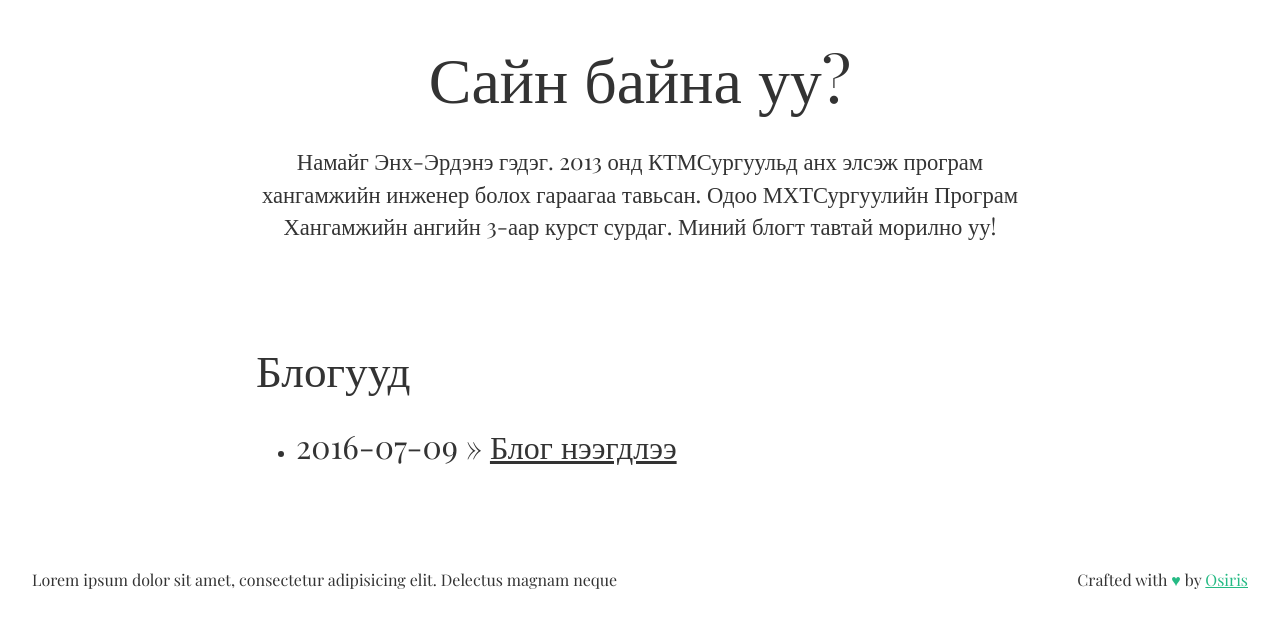
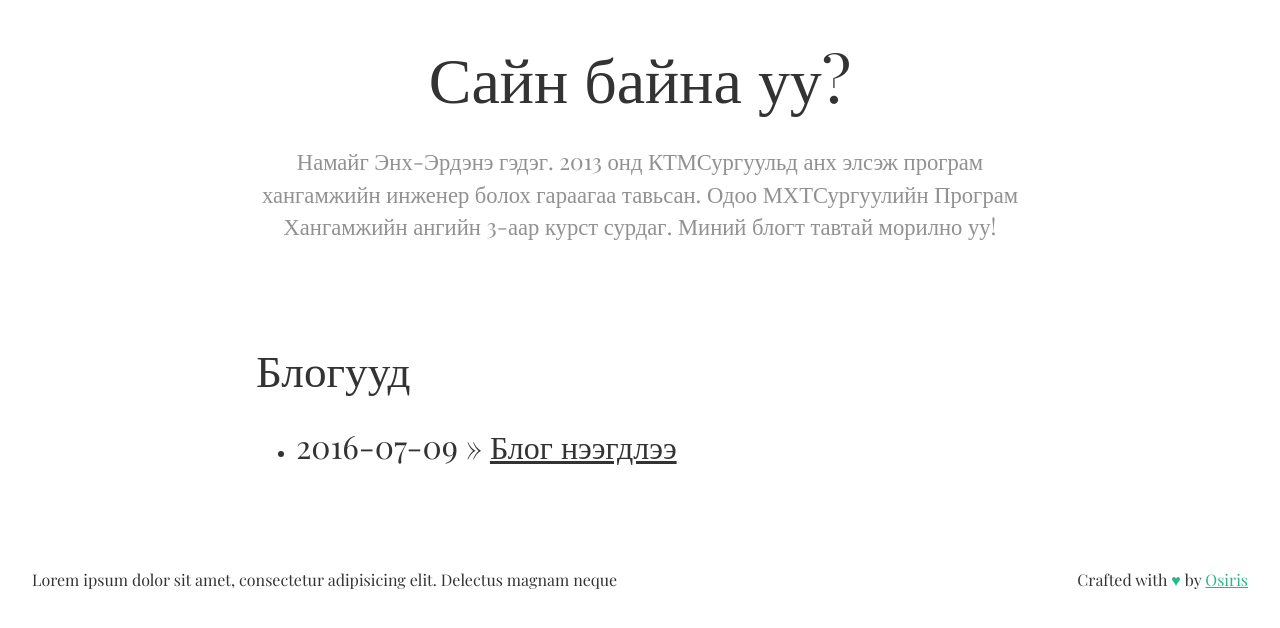
Before and after one commit to Ds3c-ctf-team/enkhee-Osiris.github.io-old, a Jekyll site: the page built from index.html, in a window 1280 px wide. Shown: the top 628 px of the page. Built offline with Jekyll 4.4.1, drawn with Linux system fonts in a browser that asks for light colours; some web fonts are replaced.

Commit message:
Update layout

```diff
--- a/_layouts/default.html
+++ b/_layouts/default.html
@@ -17,7 +17,7 @@
     			Сайн байна уу?
     		</h1>
     		<div class="measure">
-			<h4>
+			<h4 class="fnt--mid-gray">
 				Намайг Энх-Эрдэнэ гэдэг. 2013 онд КТМСургуульд анх элсэж програм хангамжийн инженер болох гараагаа тавьсан. Одоо МХТСургуулийн Програм Хангамжийн ангийн 3-аар курст сурдаг.
 				Миний блогт тавтай морилно уу!
 			</h4>
--- a/css/main.css
+++ b/css/main.css
@@ -4,7 +4,7 @@ body {
 .blogs a{
 	color: #333;
 }
-.blogs.h2{
+.blogs h2.h2{
 	margin-top: 0;
 }
 .made-by a, .blogs a:hover{
```
